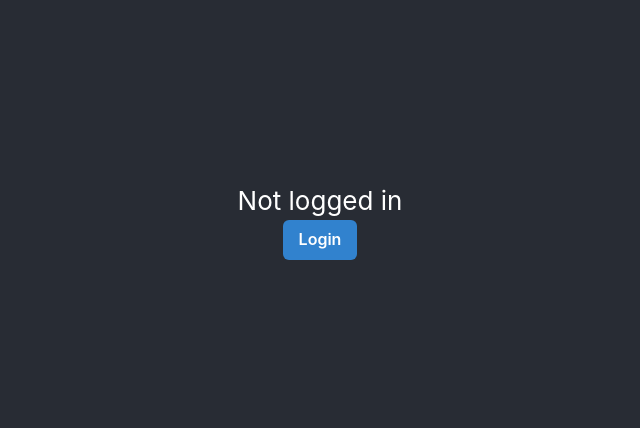
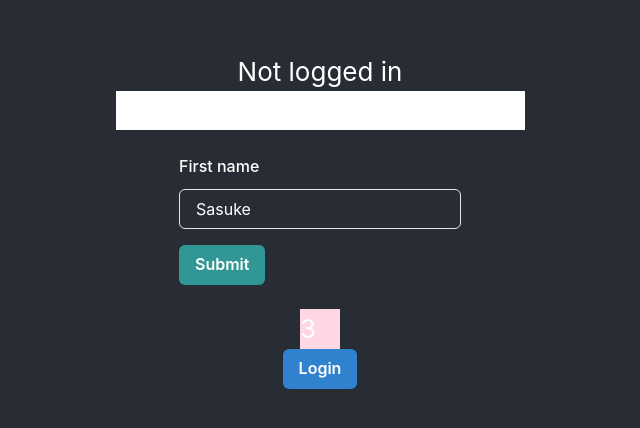
Before and after one commit to JW-Ellis/Setlist, a React (Create React App) app in the folder client/: page / in a window 1280 px wide. Shown: the part 180-608 px from the top of the page, without its empty margins (320-960 px from the left). Built offline with nearby package versions, Linux system fonts and the light colour scheme.

Commit message:
Add formik and search component

```diff
--- a/client/package.json
+++ b/client/package.json
@@ -10,9 +10,11 @@
     "@testing-library/jest-dom": "^5.13.0",
     "@testing-library/react": "^11.2.7",
     "@testing-library/user-event": "^12.8.3",
+    "formik": "^2.2.9",
     "framer-motion": "^4.1.17",
     "react": "^17.0.2",
     "react-date-picker": "^8.4.0",
+    "react-datepicker": "^4.7.0",
     "react-dom": "^17.0.2",
     "react-scripts": "4.0.3"
   },
--- a/client/src/components/App.js
+++ b/client/src/components/App.js
@@ -1,9 +1,11 @@
 import React, { useState, useEffect } from "react";
 
 import "./App.css";
+import Search from "../components/Search";
+
 import { Button } from "@chakra-ui/react";
 
-function App() {
+const App = () => {
   const [accessToken, setAccessToken] = useState("");
   const [refreshToken, setRefreshToken] = useState("");
   const [loggedIn, setLoggedIn] = useState(false);
@@ -20,15 +22,16 @@ function App() {
 
   console.log("accessToken: ", accessToken);
   console.log("refreshToken: ", refreshToken);
+  console.log("loggedIn: ", loggedIn);
 
   const handleLogin = () =>
     (window.location.href = "http://localhost:8000/login");
 
-  const notLogged = () => {
   return (
     <header className="App-header">
       <p>Not logged in</p>
 
+      <Search />
       <Button onClick={handleLogin} colorScheme="blue">
         Login
       </Button>
@@ -36,19 +39,4 @@ function App() {
   );
 };
 
-  const logged = () => {
-    return (
-      <header className="App-header">
-        <p>Yes logged in</p>
-
-        <Button onClick={handleLogin} colorScheme="red">
-          Login
-        </Button>
-      </header>
-    );
-  };
-
-  return <div className="App">{loggedIn ? logged() : notLogged()}</div>;
-}
-
 export default App;
--- /dev/null
+++ b/client/src/components/Search.js
@@ -0,0 +1,77 @@
+import React, { useState } from "react";
+import { Formik, Form, Field } from "formik";
+
+import {
+  VStack,
+  Box,
+  FormControl,
+  Input,
+  FormLabel,
+  Button,
+  FormErrorMessage,
+} from "@chakra-ui/react";
+import DatePicker from "react-datepicker";
+import "react-datepicker/dist/react-datepicker.css";
+
+const Search = () => {
+  const [startDate, setStartDate] = useState(new Date());
+
+  const validateName = (value) => {
+    let error;
+    if (!value) {
+      error = "Name is required";
+    } else if (value.toLowerCase() !== "naruto") {
+      error = "Jeez! You're not a fan 😱";
+    }
+    return error;
+  };
+
+  return (
+    <VStack spacing="24px">
+      <DatePicker
+        selected={startDate}
+        onChange={(date) => setStartDate(date)}
+      />
+      <Formik
+        initialValues={{ name: "Sasuke" }}
+        onSubmit={(values, actions) => {
+          setTimeout(() => {
+            alert(JSON.stringify(values, null, 2));
+            actions.setSubmitting(false);
+          }, 1000);
+        }}
+      >
+        {({ isSubmitting }) => (
+          <Form>
+            <Field name="name" validate={validateName}>
+              {({ field, form }) => (
+                <FormControl isInvalid={form.errors.name && form.touched.name}>
+                  <FormLabel htmlFor="name">First name</FormLabel>
+                  <Input {...field} id="name" placeholder="name" />
+                  <FormErrorMessage>{form.errors.name}</FormErrorMessage>
+                </FormControl>
+              )}
+            </Field>
+            <Button
+              mt={4}
+              colorScheme="teal"
+              isLoading={isSubmitting}
+              type="submit"
+            >
+              Submit
+            </Button>
+          </Form>
+        )}
+      </Formik>
+      <Box w="40px" h="40px" bg="pink.100">
+        3
+      </Box>
+    </VStack>
+  );
+};
+
+export default Search;
+
+// date
+// zip code
+// butto
```
Also changed, not shown: 1 other file (tests, documents, lock files or other folders). Lines whose indentation alone changed are shown as unchanged.
